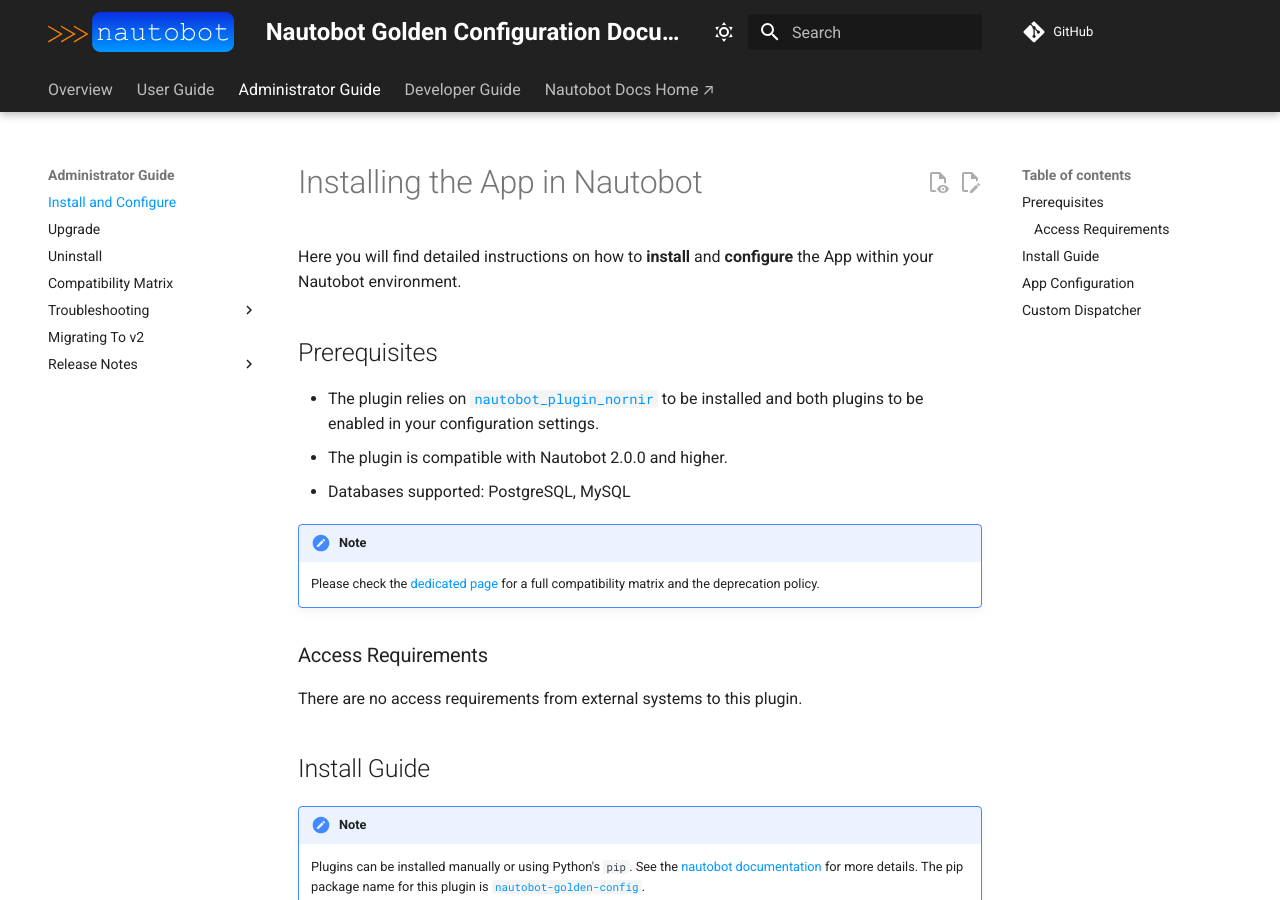
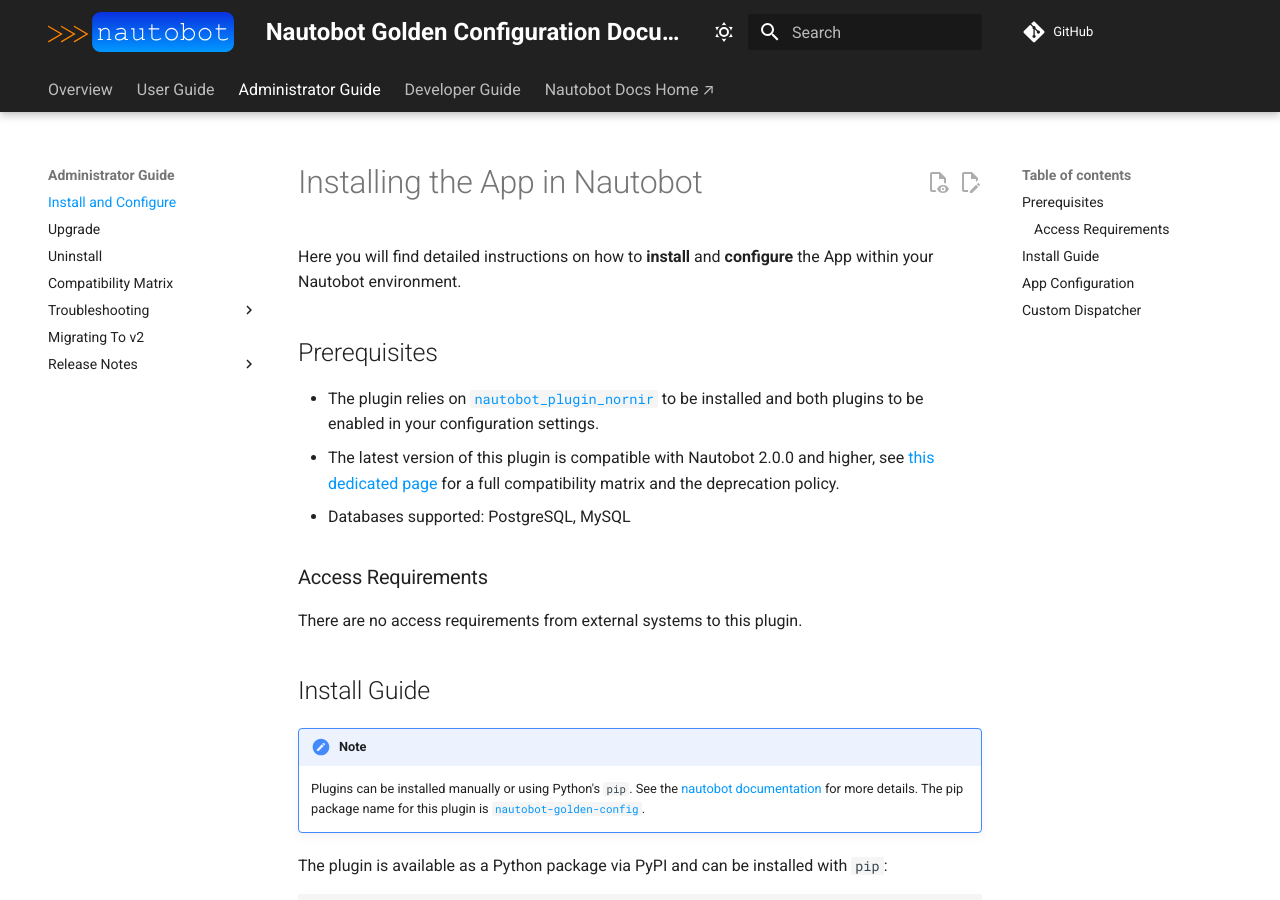
Before and after one commit to nautobot/nautobot-app-golden-config, an MkDocs documentation site: the page built from docs/admin/install.md, in a window 1280 px wide and 900 px high. Built offline with MkDocs 1.6.1 and Material for MkDocs 9.7.7, drawn with Linux system fonts in a browser that asks for light colours; comment, search, counter and statistics services are not loaded.

Commit message:
fix: PR notes

```diff
--- a/docs/admin/install.md
+++ b/docs/admin/install.md
@@ -5,11 +5,8 @@
 ## Prerequisites
 
 - The plugin relies on [`nautobot_plugin_nornir`](https://pypi.org/project/nautobot-plugin-nornir/) to be installed and both plugins to be enabled in your configuration settings.
-- The plugin is compatible with Nautobot 2.0.0 and higher.
+- The latest version of this plugin is compatible with Nautobot 2.0.0 and higher, see [this dedicated page](compatibility_matrix.md) for a full compatibility matrix and the deprecation policy.
 - Databases supported: PostgreSQL, MySQL
-
-!!! note
-    Please check the [dedicated page](compatibility_matrix.md) for a full compatibility matrix and the deprecation policy.
 
 ### Access Requirements
 
```
Also changed, not shown: docs/user/app_overview.md (+1 -1 lines).
